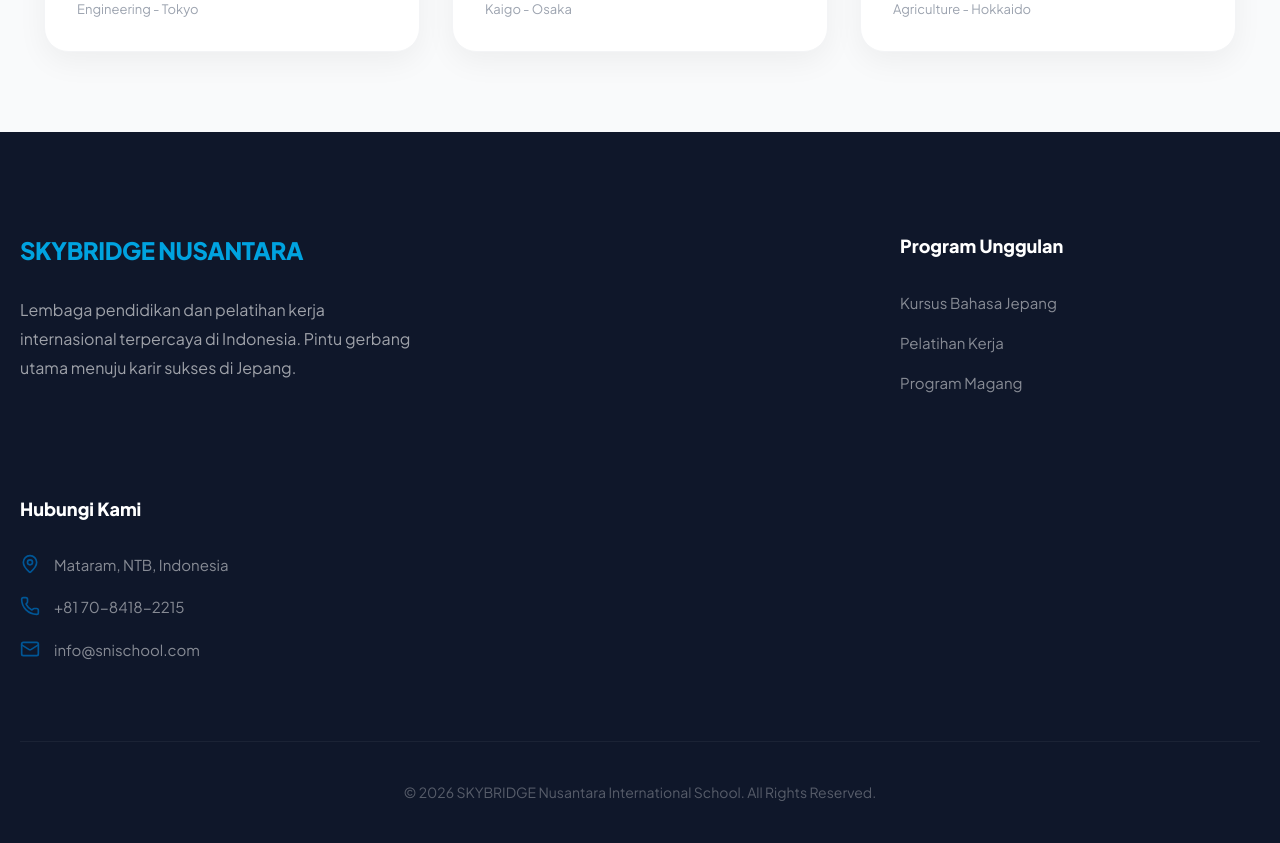
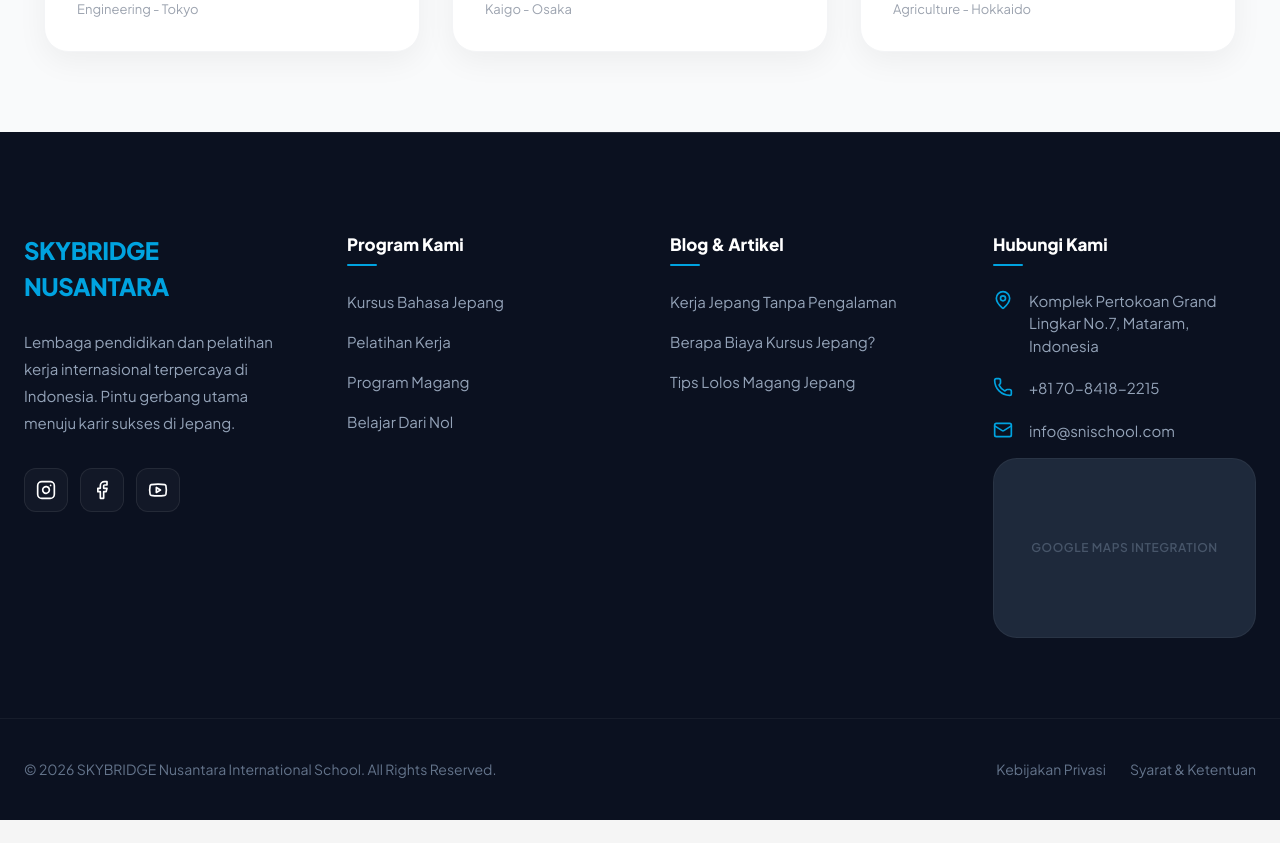
Before and after one commit to Firmanstmik/skybridge-education-platform, a React (Vite) app in the folder client/: page / in a window 1280 px wide. Shown: the part 2546-3389 px from the top of the page. After the commit the page ends 3366 px from the top, so only its background shows below. Built offline with nearby package versions, Linux system fonts and the light colour scheme; what @react-pdf/renderer would draw is missing.

Commit message:
Design: Redesign footer with professional glassmorphism style, updated social icons, and additional sections

```diff
--- a/client/src/pages/LandingPage.jsx
+++ b/client/src/pages/LandingPage.jsx
@@ -1,6 +1,6 @@
 import { Link } from 'react-router-dom';
 import Navbar from '../components/Navbar';
-import { ArrowRight, CheckCircle, BookOpen, Users, Briefcase, Star, Zap, MapPin, Phone, Mail, Globe, Trophy } from 'lucide-react';
+import { ArrowRight, CheckCircle, BookOpen, Users, Briefcase, Star, Zap, MapPin, Phone, Mail, Globe, Trophy, Instagram, Facebook, Youtube } from 'lucide-react';
 import HeroImage from '../assets/img/hero-lpk-doryouku.png';
 import HeroBg from '../assets/img/heroskybridge.webp';
 import HeroImg from '../assets/img/Hero LPK DORYOUKU.webp';
@@ -446,6 +446,189 @@ const LandingPage = () => {
           from { transform: translateX(0); }
           to { transform: translateX(-50%); }
         }
+
+        /* ── FOOTER ── */
+        .footer-premium {
+          background: #0B1120;
+          color: white;
+          padding: 100px 0 40px;
+          position: relative;
+          overflow: hidden;
+        }
+
+        .footer-premium::before {
+          content: '';
+          position: absolute;
+          top: 0;
+          left: 0;
+          right: 0;
+          height: 1px;
+          background: linear-gradient(to right, transparent, rgba(255,255,255,0.1), transparent);
+        }
+
+        .footer-grid {
+          max-width: 1280px;
+          margin: 0 auto;
+          display: grid;
+          grid-template-columns: repeat(auto-fit, minmax(250px, 1fr));
+          gap: 60px;
+          padding: 0 24px;
+          position: relative;
+          z-index: 2;
+        }
+
+        .footer-brand h3 {
+          font-size: 24px;
+          font-weight: 900;
+          margin-bottom: 24px;
+          color: #00A3E0;
+          letter-spacing: -0.02em;
+        }
+
+        .footer-brand p {
+          color: #94A3B8;
+          line-height: 1.8;
+          margin-bottom: 32px;
+          font-size: 15px;
+          max-width: 320px;
+        }
+
+        .social-wrap {
+          display: flex;
+          gap: 12px;
+        }
+
+        .social-btn {
+          width: 44px;
+          height: 44px;
+          border-radius: 12px;
+          background: rgba(255, 255, 255, 0.03);
+          border: 1px solid rgba(255, 255, 255, 0.08);
+          display: flex;
+          align-items: center;
+          justify-content: center;
+          color: white;
+          transition: all 0.3s cubic-bezier(0.4, 0, 0.2, 1);
+          text-decoration: none;
+        }
+
+        .social-btn:hover {
+          background: #00A3E0;
+          border-color: #00A3E0;
+          transform: translateY(-5px);
+          box-shadow: 0 10px 20px rgba(0, 163, 224, 0.3);
+          color: white;
+        }
+
+        .footer-col h4 {
+          font-size: 17px;
+          font-weight: 800;
+          margin-bottom: 32px;
+          color: white;
+          position: relative;
+          display: inline-block;
+        }
+
+        .footer-col h4::after {
+          content: '';
+          position: absolute;
+          left: 0;
+          bottom: -8px;
+          width: 30px;
+          height: 2px;
+          background: #00A3E0;
+          border-radius: 2px;
+        }
+
+        .footer-links {
+          list-style: none;
+          padding: 0;
+          margin: 0;
+          display: flex;
+          flex-direction: column;
+          gap: 16px;
+        }
+
+        .footer-links a {
+          color: #94A3B8;
+          text-decoration: none;
+          font-size: 15px;
+          transition: 0.3s;
+          display: inline-flex;
+          align-items: center;
+          gap: 8px;
+        }
+
+        .footer-links a:hover {
+          color: white;
+          transform: translateX(5px);
+        }
+
+        .contact-info {
+          display: flex;
+          flex-direction: column;
+          gap: 20px;
+        }
+
+        .contact-item {
+          display: flex;
+          gap: 16px;
+          color: #94A3B8;
+          font-size: 15px;
+          line-height: 1.5;
+        }
+
+        .contact-icon {
+          flex-shrink: 0;
+          color: #00A3E0;
+        }
+
+        .map-placeholder {
+          border-radius: 24px;
+          overflow: hidden;
+          height: 180px;
+          background: #1E293B;
+          border: 1px solid rgba(255, 255, 255, 0.05);
+          display: flex;
+          align-items: center;
+          justify-content: center;
+          position: relative;
+          margin-top: 16px;
+        }
+
+        .map-placeholder::before {
+          content: 'Google Maps Integration';
+          font-size: 12px;
+          color: #475569;
+          font-weight: 600;
+          letter-spacing: 0.05em;
+          text-transform: uppercase;
+        }
+
+        .footer-bottom {
+          max-width: 1280px;
+          margin: 80px auto 0;
+          padding: 40px 24px 0;
+          border-top: 1px solid rgba(255, 255, 255, 0.05);
+          display: flex;
+          flex-direction: column;
+          align-items: center;
+          gap: 20px;
+          text-align: center;
+        }
+
+        @media (min-width: 768px) {
+          .footer-bottom {
+            flex-direction: row;
+            justify-content: space-between;
+            text-align: left;
+          }
+        }
+
+        .copyright {
+          font-size: 14px;
+          color: #64748B;
+        }
       `}</style>
 
       <div className="lpk-body">
@@ -619,39 +802,78 @@ const LandingPage = () => {
         </section>
 
         {/* ═══════════ FOOTER ═══════════ */}
-        <footer style={{ background: '#0F172A', color: 'white', padding: '100px 20px 40px' }}>
-          <div style={{ maxWidth: '1280px', margin: '0 auto', display: 'grid', gridTemplateColumns: 'repeat(auto-fit, minmax(280px, 1fr))', gap: '80px' }}>
-            <div className="col-span-1 lg:col-span-2">
-              <h3 style={{ fontSize: '24px', fontWeight: '900', marginBottom: '28px', color: '#00A3E0', letterSpacing: '-0.02em' }}>SKYBRIDGE NUSANTARA</h3>
-              <p style={{ color: 'rgba(255,255,255,0.6)', lineHeight: '1.8', marginBottom: '32px', fontSize: '16px', maxWidth: '400px' }}>
-                Lembaga pendidikan dan pelatihan kerja internasional terpercaya di Indonesia. Pintu gerbang utama menuju karir sukses di Jepang.
+        <footer className="footer-premium">
+          <div className="footer-grid">
+            {/* Column 1: Brand */}
+            <div className="footer-brand">
+              <h3>SKYBRIDGE NUSANTARA</h3>
+              <p>
+                Lembaga pendidikan dan pelatihan kerja internasional terpercaya di Indonesia.
+                Pintu gerbang utama menuju karir sukses di Jepang.
               </p>
-              <div style={{ display: 'flex', gap: '16px' }}>
-                {/* Social icons would go here */}
+              <div className="social-wrap">
+                <a href="#" className="social-btn" aria-label="Instagram">
+                  <Instagram size={20} />
+                </a>
+                <a href="#" className="social-btn" aria-label="Facebook">
+                  <Facebook size={20} />
+                </a>
+                <a href="#" className="social-btn" aria-label="Youtube">
+                  <Youtube size={20} />
+                </a>
               </div>
             </div>
 
-            <div>
-              <h4 style={{ fontSize: '18px', fontWeight: '800', marginBottom: '32px', color: 'white' }}>Program Unggulan</h4>
-              <ul style={{ listStyle: 'none', padding: 0, margin: 0, display: 'flex', flexDirection: 'column', gap: '16px' }}>
-                <li><Link to="/kursus-bahasa-jepang-online" style={{ color: 'rgba(255,255,255,0.5)', textDecoration: 'none', fontSize: '15px', transition: '0.3s' }}>Kursus Bahasa Jepang</Link></li>
-                <li><Link to="/pelatihan-kerja-ke-jepang" style={{ color: 'rgba(255,255,255,0.5)', textDecoration: 'none', fontSize: '15px' }}>Pelatihan Kerja</Link></li>
-                <li><Link to="/magang-ke-jepang" style={{ color: 'rgba(255,255,255,0.5)', textDecoration: 'none', fontSize: '15px' }}>Program Magang</Link></li>
+            {/* Column 2: Programs */}
+            <div className="footer-col">
+              <h4>Program Kami</h4>
+              <ul className="footer-links">
+                <li><Link to="/kursus-bahasa-jepang-online">Kursus Bahasa Jepang</Link></li>
+                <li><Link to="/pelatihan-kerja-ke-jepang">Pelatihan Kerja</Link></li>
+                <li><Link to="/magang-ke-jepang">Program Magang</Link></li>
+                <li><Link to="/register">Belajar Dari Nol</Link></li>
               </ul>
             </div>
 
-            <div>
-              <h4 style={{ fontSize: '18px', fontWeight: '800', marginBottom: '32px', color: 'white' }}>Hubungi Kami</h4>
-              <div style={{ display: 'flex', flexDirection: 'column', gap: '20px', color: 'rgba(255,255,255,0.5)', fontSize: '15px' }}>
-                <div style={{ display: 'flex', gap: '14px' }}><MapPin size={20} className="text-sky-blue-light" /> Mataram, NTB, Indonesia</div>
-                <div style={{ display: 'flex', gap: '14px' }}><Phone size={20} className="text-sky-blue-light" /> +81 70-8418-2215</div>
-                <div style={{ display: 'flex', gap: '14px' }}><Mail size={20} className="text-sky-blue-light" /> info@snischool.com</div>
+            {/* Column 3: Blog */}
+            <div className="footer-col">
+              <h4>Blog & Artikel</h4>
+              <ul className="footer-links">
+                <li><Link to="/blog/kerja-jepang-tanpa-pengalaman">Kerja Jepang Tanpa Pengalaman</Link></li>
+                <li><Link to="/blog/biaya-kursus-bahasa-jepang">Berapa Biaya Kursus Jepang?</Link></li>
+                <li><Link to="/blog/tips-lolos-magang-ke-jepang">Tips Lolos Magang Jepang</Link></li>
+              </ul>
+            </div>
+
+            {/* Column 4: Contact & Location */}
+            <div className="footer-col">
+              <h4>Hubungi Kami</h4>
+              <div className="contact-info">
+                <div className="contact-item">
+                  <MapPin size={20} className="contact-icon" />
+                  <span>Komplek Pertokoan Grand Lingkar No.7, Mataram, Indonesia</span>
+                </div>
+                <div className="contact-item">
+                  <Phone size={20} className="contact-icon" />
+                  <span>+81 70-8418-2215</span>
+                </div>
+                <div className="contact-item">
+                  <Mail size={20} className="contact-icon" />
+                  <span>info@snischool.com</span>
+                </div>
               </div>
+              <div className="map-placeholder"></div>
             </div>
           </div>
 
-          <div style={{ maxWidth: '1280px', margin: '80px auto 0', paddingTop: '40px', borderTop: '1px solid rgba(255,255,255,0.05)', textAlign: 'center', fontSize: '14px', color: 'rgba(255,255,255,0.3)' }}>
-            <p>&copy; {new Date().getFullYear()} SKYBRIDGE Nusantara International School. All Rights Reserved.</p>
+          <div className="footer-bottom">
+            <p className="copyright">
+              &copy; {new Date().getFullYear()} SKYBRIDGE Nusantara International School. All Rights Reserved.
+            </p>
+            <div style={{ display: 'flex', gap: '24px' }}>
+              <Link to="/privacy" style={{ color: '#64748B', fontSize: '14px', textDecoration: 'none' }}>Kebijakan Privasi</Link>
+              <Link to="/terms" style={{ color: '#64748B', fontSize: '14px', textDecoration: 'none' }}>Syarat & Ketentuan</Link>
+            </div>
           </div>
         </footer>
       </div>
```
